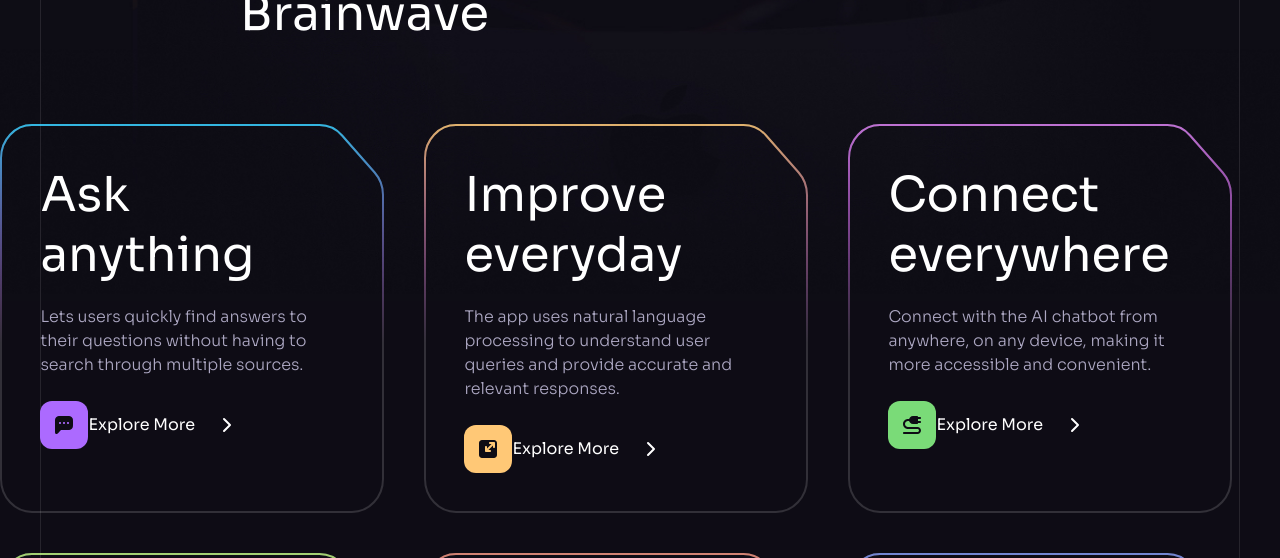
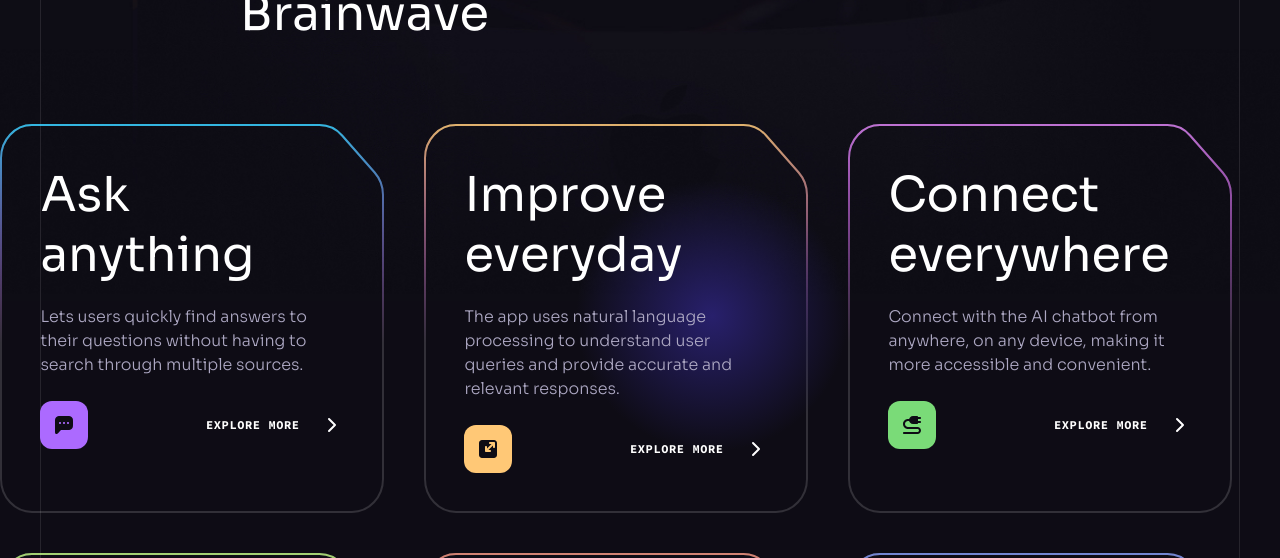
Before and after one commit to ahteshamsalamatansari/sass-ui-react, a React (Vite) app: page / in a window 1280 px wide. Shown: the part 1480-2038 px from the top of the page. Built offline with nearby package versions, Linux system fonts and the light colour scheme.

Commit message:
Light Issue Fixed

```diff
--- a/src/components/Benefits.jsx
+++ b/src/components/Benefits.jsx
@@ -2,6 +2,7 @@
 import Section from './Section';
 import Heading from './Heading';
 import Arrow from '../assets/svg/Arrow';
+import { GradientLight } from './design/Benefits';
 const Benefits = () => {
   return (
    <Section id="features">
@@ -19,10 +20,11 @@
                       <p className='body-2 mb-6 text-n-3'>{item.text}</p>
                       <div className='flex items-center mt-auto'>
                         <img src={item.iconUrl} width={48} height={48} alt={item.title} />
-                        <p>Explore More</p>
+                        <p className='ml-auto font-code text-xs font-bold text-n-1 uppercase tracking-wider'>Explore More</p>
                         <Arrow/>
                       </div>
                     </div>
+                    {item.light && <GradientLight/>}
                   </div>
               ))}
             </div>
--- a/src/components/design/Benefits.jsx
+++ b/src/components/design/Benefits.jsx
@@ -1,5 +1,5 @@
 export const GradientLight = () => {
   return (
-    <div className="absolute top-0 left-1/4 w-full aspect-square bg-radial-gradient from-[#28206C] to-[#28206C]/0 to-70% pointer-events-none" />
+    <div className="absolute top-0 left-1/4 w-full aspect-square bg-radial-gradient from-[#28206C] [--tw-gradient-stop-position:50%] pointer-events-none" />
   );
 };
--- a/src/constants/index.js
+++ b/src/constants/index.js
@@ -249,6 +249,7 @@
     backgroundUrl: "./src/assets/benefits/card-1.svg",
     iconUrl: benefitIcon1,
     imageUrl: benefitImage2,
+
   },
   {
     id: "1",
@@ -258,6 +259,7 @@
     iconUrl: benefitIcon2,
     imageUrl: benefitImage2,
     light: true,
+
   },
   {
     id: "2",
--- a/src/index.css
+++ b/src/index.css
@@ -199,6 +199,14 @@
       var(--color-2)
     );
   }
+  @layer utilities {
+    .bg-radial-gradient {
+      background-image: radial-gradient(
+        var(--tw-gradient-from),
+        var(--tw-gradient-to, rgba(40, 32, 108, 0)) var(--tw-gradient-stop-position, 70%)
+      );
+    }
+  }
 
   /* Special utilities */
   .tap-highlight-color {
```
